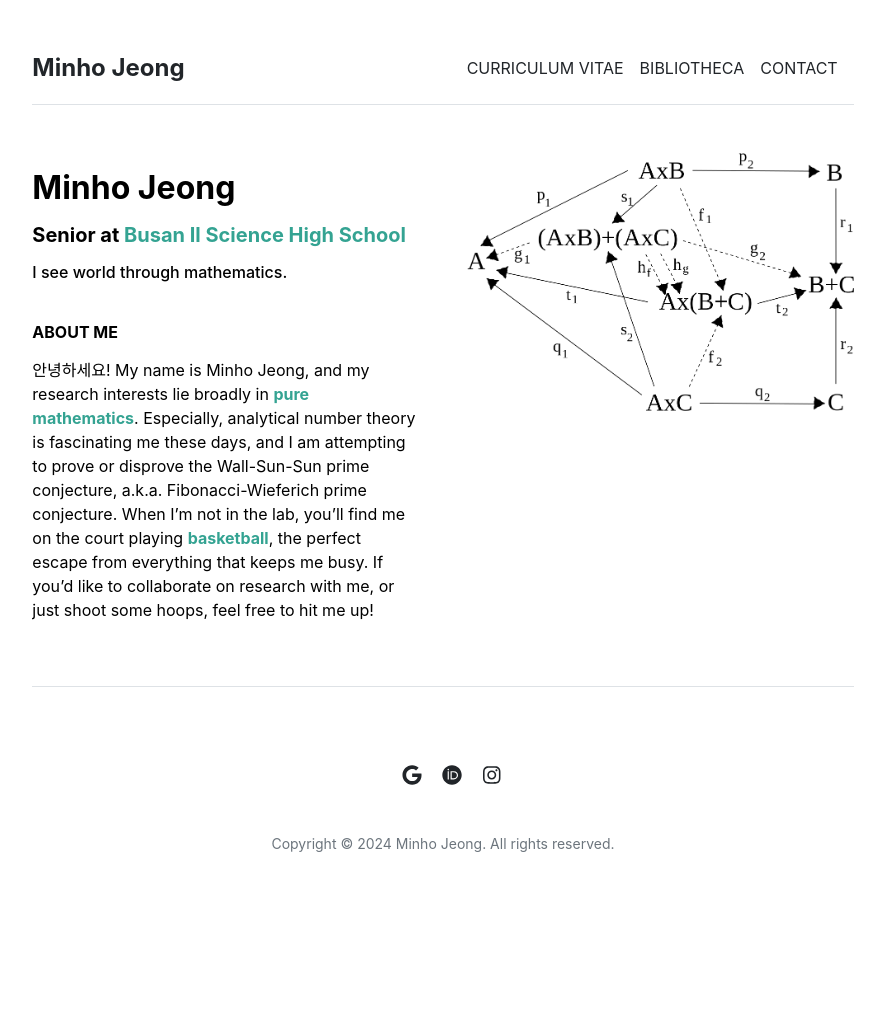
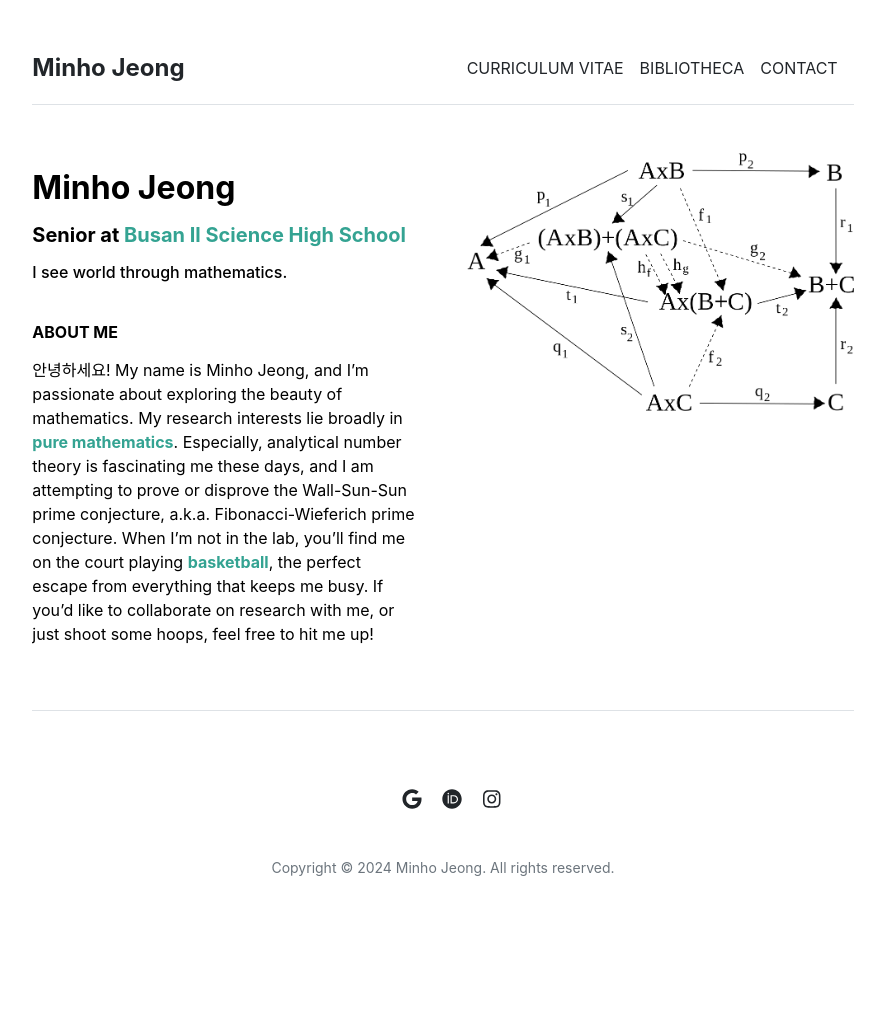
Before and after one commit to mino-jeong/mino-jeong.github.io, a Jekyll site: the page built from index.md, in a window 1280 px wide. Shown: the whole page, without its empty margins (197-1082 px from the left). Built offline with Jekyll 4.4.1, drawn with Linux system fonts in a browser that asks for light colours; before the commit the page ends 993 px from its top, so only the background shows below that.

Commit message:
Update index.md

```diff
--- a/index.md
+++ b/index.md
@@ -4,4 +4,4 @@
 ---
 
 <p style="line-height:1.2"><strong>ABOUT ME</strong></p>
-안녕하세요! My name is Minho Jeong, and my research interests lie broadly in <strong><font color="#34A392">pure mathematics</font></strong>. Especially, analytical number theory is fascinating me these days, and I am attempting to prove or disprove the Wall-Sun-Sun prime conjecture, a.k.a. Fibonacci-Wieferich prime conjecture. When I'm not in the lab, you'll find me on the court playing <strong><font color="#34A392">basketball</font></strong>, the perfect escape from everything that keeps me busy. If you'd like to collaborate on research with me, or just shoot some hoops, feel free to hit me up!
+안녕하세요! My name is Minho Jeong, and I'm passionate about exploring the beauty of mathematics. My research interests lie broadly in <strong><font color="#34A392">pure mathematics</font></strong>. Especially, analytical number theory is fascinating me these days, and I am attempting to prove or disprove the Wall-Sun-Sun prime conjecture, a.k.a. Fibonacci-Wieferich prime conjecture. When I'm not in the lab, you'll find me on the court playing <strong><font color="#34A392">basketball</font></strong>, the perfect escape from everything that keeps me busy. If you'd like to collaborate on research with me, or just shoot some hoops, feel free to hit me up!
```
